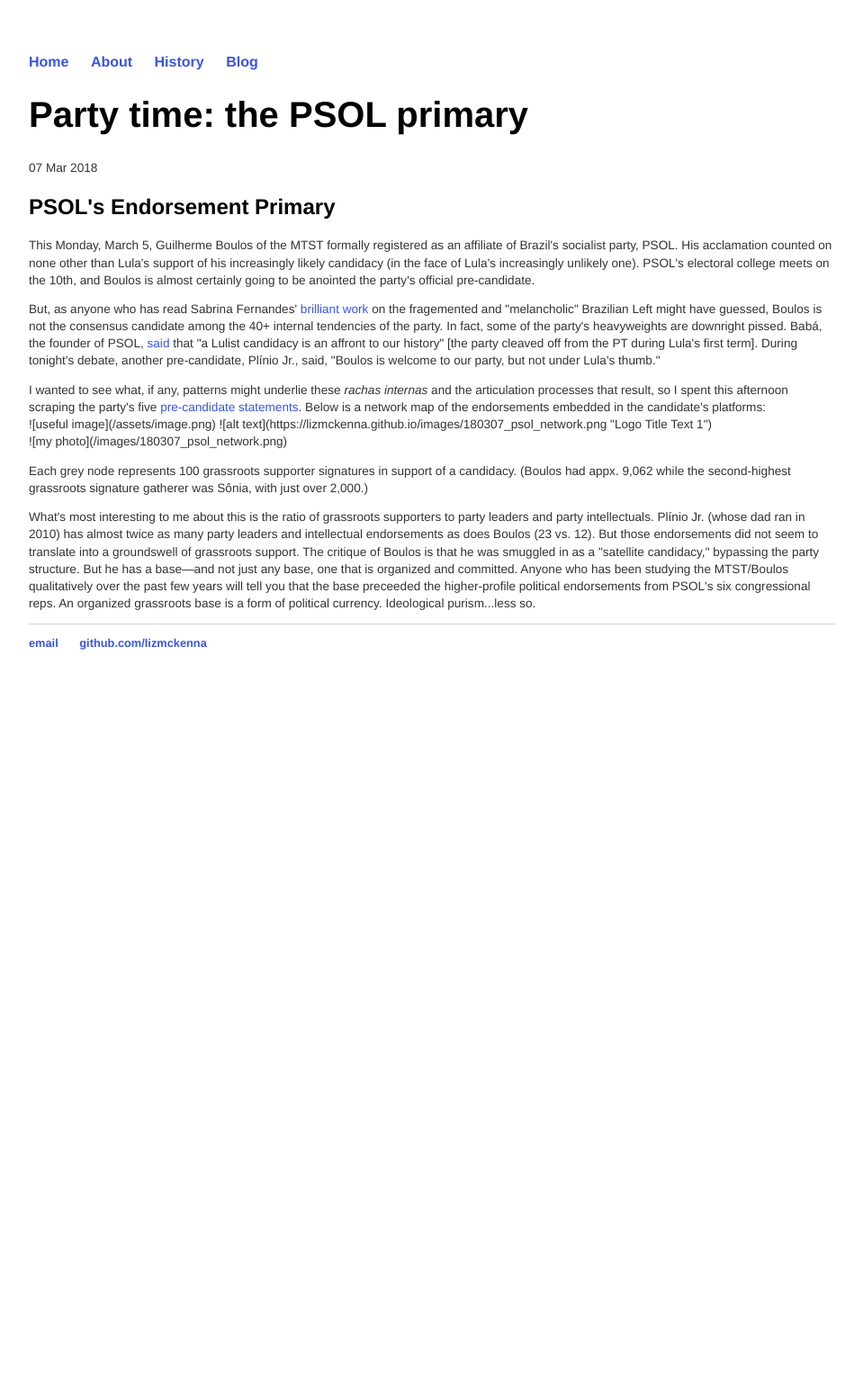
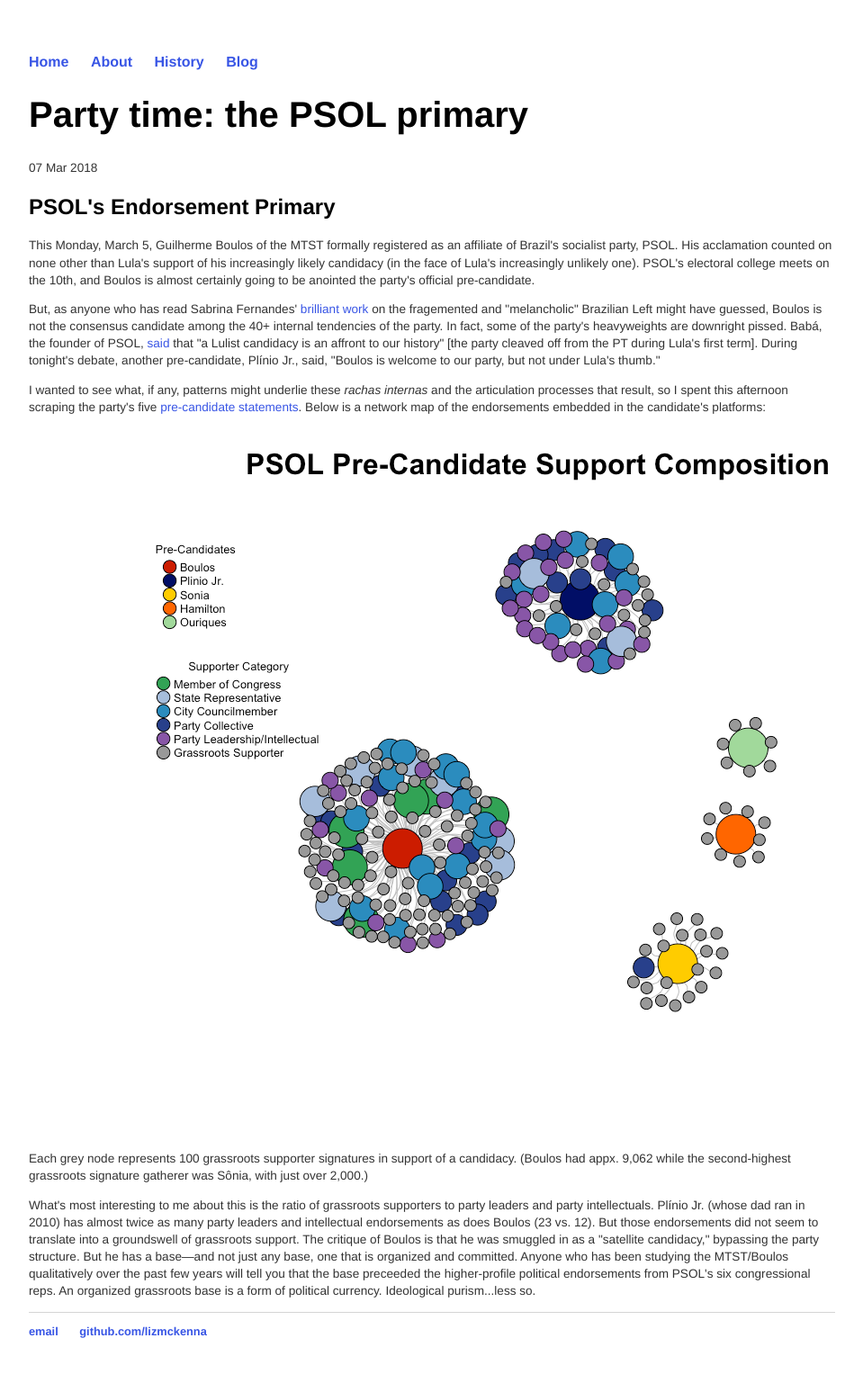
Before and after one commit to lizmckenna/elizabethmckenna.org, a Jekyll site: the page built from _posts/2018-03-07-psol-primary.md, in a window 1280 px wide. Shown: the whole page at 90% size, without its empty margins (160-1119 px from the left). Built offline with Jekyll 4.4.1, drawn with Linux system fonts in a browser that asks for light colours; before the commit the page ends 900 px from its top, so only the background shows below that.

Commit message:
Update 2018-03-07-psol-primary.md

```diff
--- a/_posts/2018-03-07-psol-primary.md
+++ b/_posts/2018-03-07-psol-primary.md
@@ -11,13 +11,8 @@
 <p> But, as anyone who has read Sabrina Fernandes' <a href="http://www.ihu.unisinos.br/159-noticias/entrevistas/569025-a-fragmentacao-da-esquerda-a-crise-da-praxis-e-a-melancolia-entrevista-especial-com-sabrina-fernandes">brilliant work</a> on the fragemented and "melancholic" Brazilian Left might have guessed, Boulos is not the consensus candidate among the 40+ internal tendencies of the party. In fact, some of the party's heavyweights are downright pissed. Babá, the founder of PSOL, <a href="https://www.facebook.com/babapsol/">said</a> that "a Lulist candidacy is an affront to our history" [the party cleaved off from the PT during Lula's first term]. During tonight's debate, another pre-candidate, Plínio Jr., said, "Boulos is welcome to our party, but not under Lula's thumb."
 
 <p> I wanted to see what, if any, patterns might underlie these <i>rachas internas</i> and the articulation processes that result, so I spent this afternoon scraping the party's five <a href="http://www.psol50.org.br/pre-candidaturas-a-presidencia/">pre-candidate statements</a>. Below is a network map of the endorsements embedded in the candidate's platforms:
-<br>
- ![useful image]({{ https://lizmckenna.github.io/images/180307_psol_network.png }}/assets/image.png)
- ![alt text](https://lizmckenna.github.io/images/180307_psol_network.png "Logo Title Text 1")
- <br>
-
- ![my photo]({{ https://lizmckenna.github.io }}/images/180307_psol_network.png)
-
+<p>
+ <img src="{{ site.baseurl }}/images/180307_psol_network.png">
 <p> Each grey node represents 100 grassroots supporter signatures in support of a candidacy. (Boulos had appx. 9,062 while the second-highest grassroots signature gatherer was Sônia, with just over 2,000.)<p>
 
 <p> What's most interesting to me about this is the ratio of grassroots supporters to party leaders and party intellectuals. Plínio Jr. (whose dad ran in 2010) has almost twice as many party leaders and intellectual endorsements as does Boulos (23 vs. 12). But those endorsements did not seem to translate into a groundswell of grassroots support. The critique of Boulos is that he was smuggled in as a "satellite candidacy," bypassing the party structure. But he has a base—and not just any base, one that is organized and committed. Anyone who has been studying the MTST/Boulos qualitatively over the past few years will tell you that the base preceeded the higher-profile political endorsements from PSOL's six congressional reps. An organized grassroots base is a form of political currency. Ideological purism...less so.<p>
```
